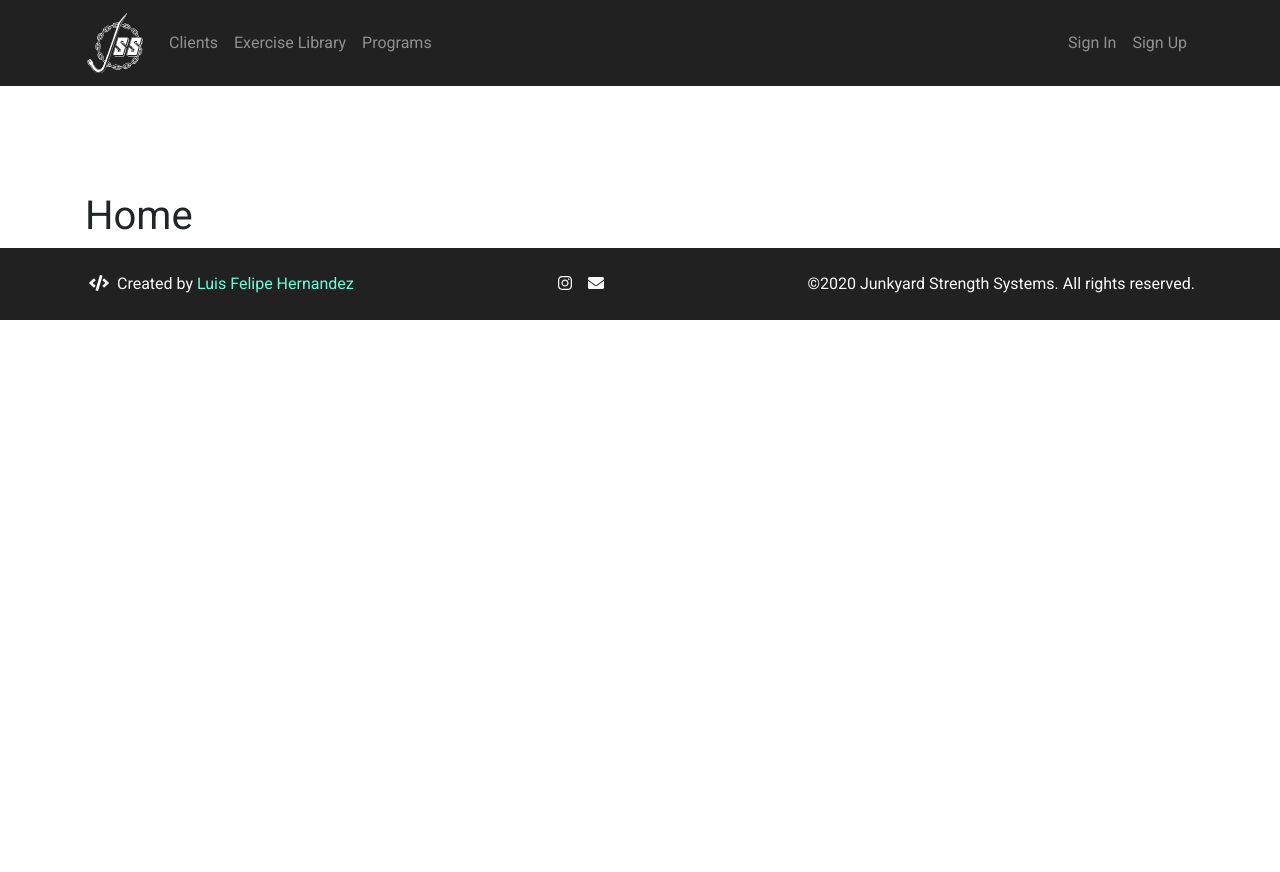
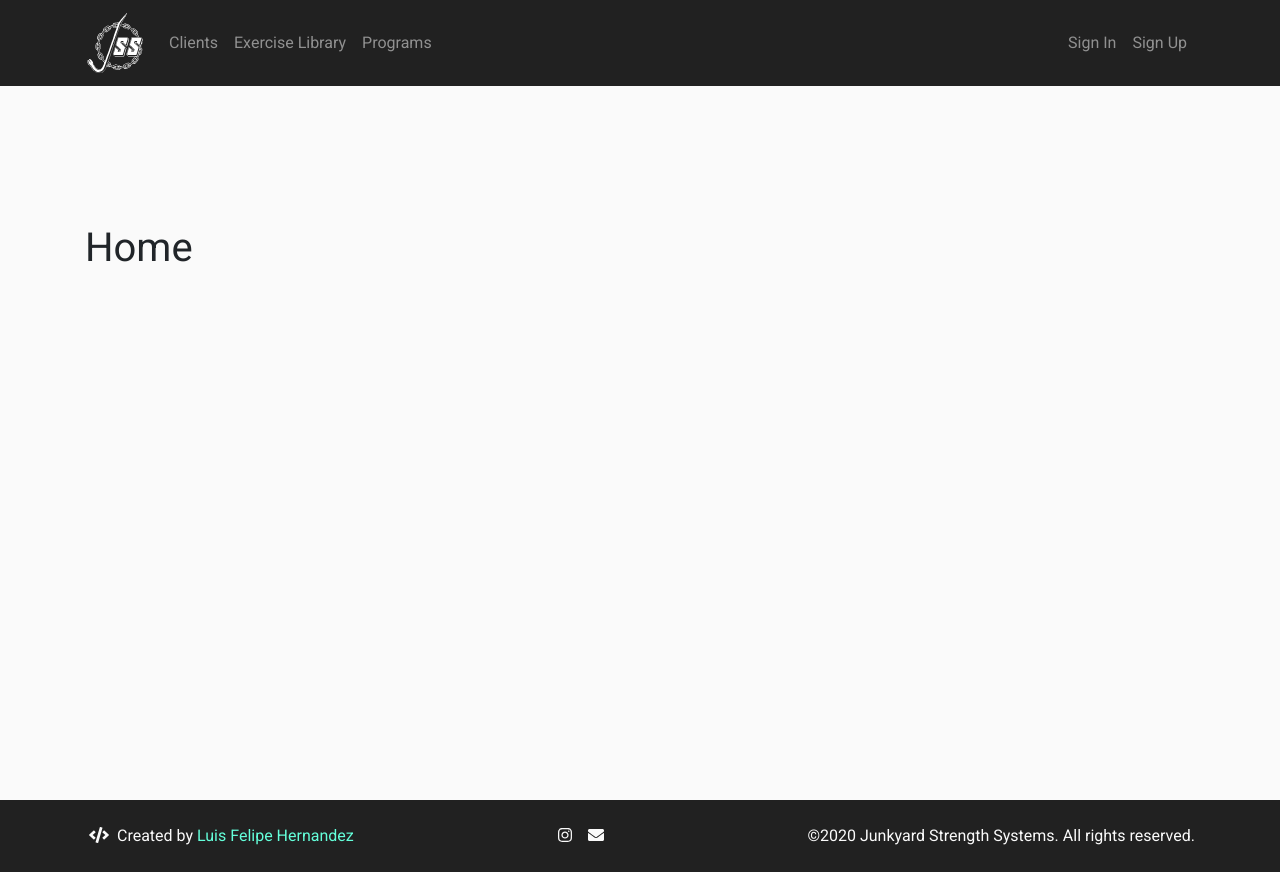
Before and after one commit to lf-hernandez/junkyard-stength-systems-web, a Vue app: page / in a window 1280 px wide. Before the commit the page ends 800 px from the top, so only its background shows below. Built offline with nearby package versions, Linux system fonts and the light colour scheme.

Commit message:
Fixed styles

```diff
--- a/src/App.vue
+++ b/src/App.vue
@@ -29,24 +29,25 @@
 
 <style lang="scss">
     @import "./styles/style.scss";
-    * {
-        margin: 0;
-    }
+
+    @import "./styles/style.scss";
+
     html, body {
-        height: 100%;
-
-        main {
-            height: 100%;
-        }
-    }
-
-    body {
-        padding-top: 6rem !important;
-        background-color: #FAFAFA;
+        height: 100vh;
     }
 
     #app {
         font-family: $font-family-roboto;
-        min-height: 100%;
+        background-color: #FAFAFA;
+        height: 100vh;
+
+
+    }
+
+    main {
+        padding-top: 8rem;
+        display: flex;
+        flex-direction: column;
+        height: 100vh;
     }
 </style>
```
